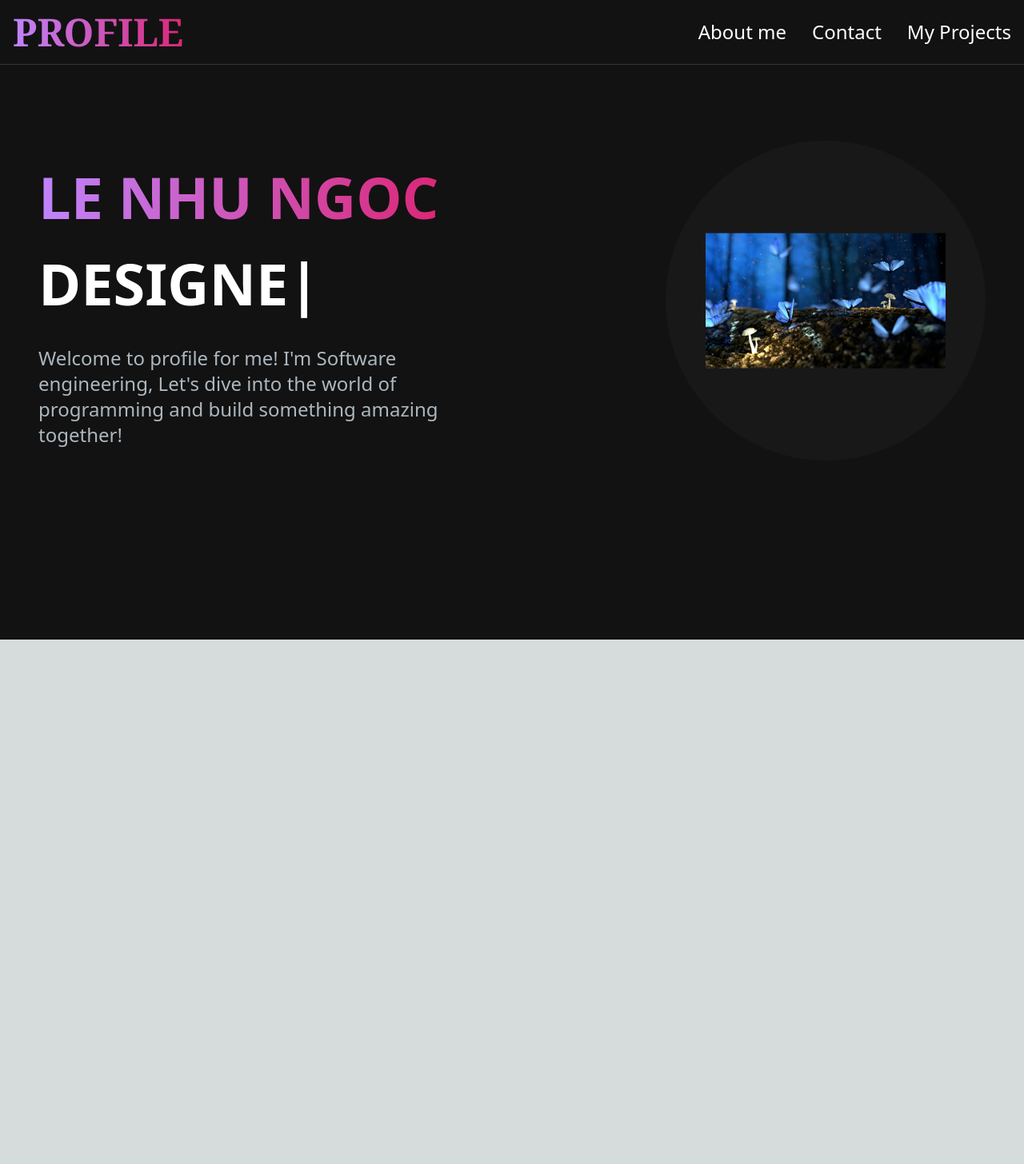
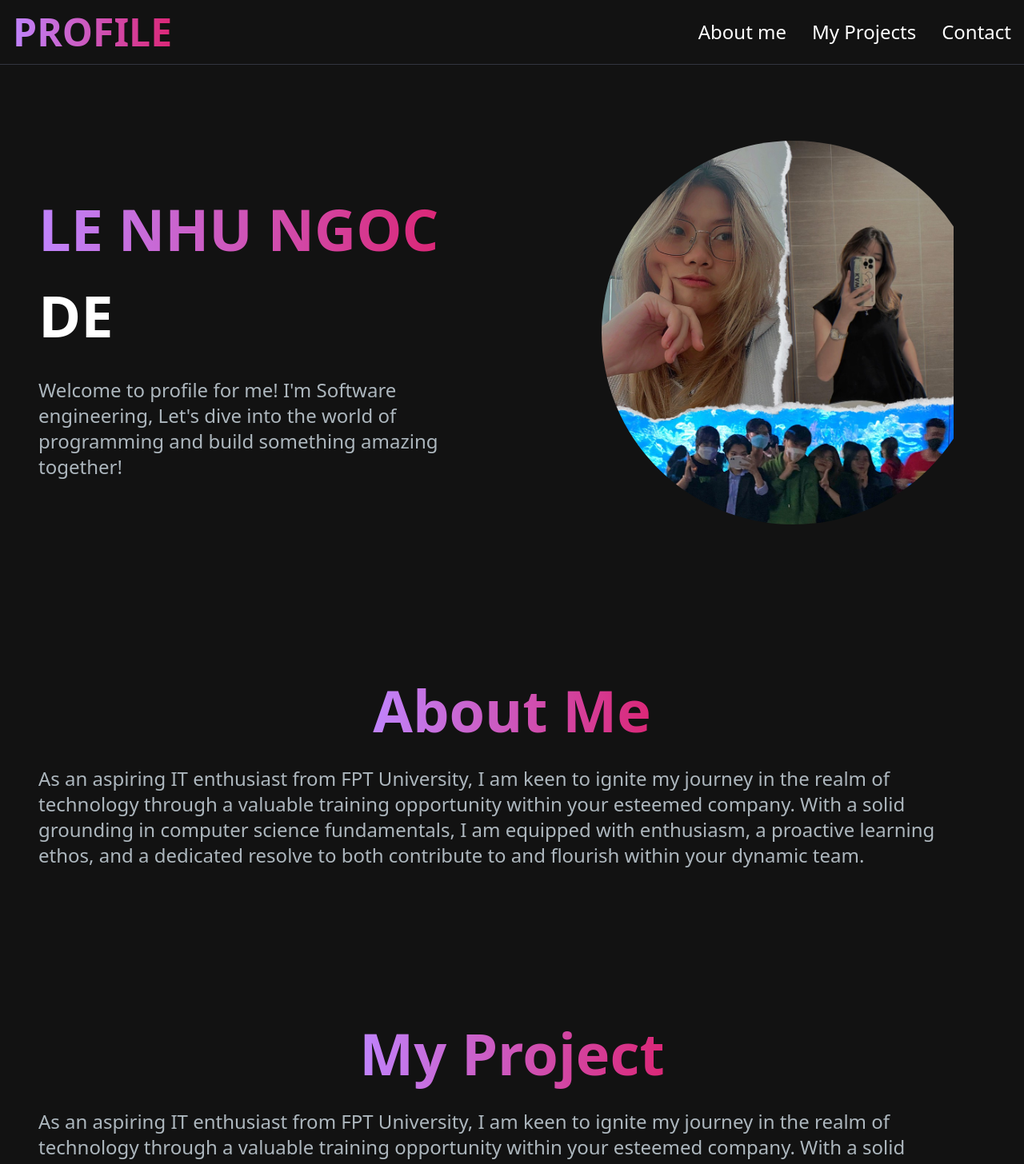
Before and after one commit to LeNhuNgoc-Len/my-profiles, a Next.js app: page / in a window 1280 px wide. Shown: the top 1456 px of the page at 80% size. Before the commit the page ends 800 px from the top, so only its background shows below. Built offline with nearby package versions, Linux system fonts and the light colour scheme.

Commit message:
update about me

```diff
--- a/src/components/Navbar.tsx
+++ b/src/components/Navbar.tsx
@@ -5,13 +5,13 @@ const Navbar = () => {
   return (
     <nav className="fixed w-full top-0 left-0 right-0 z-10 bg-[#121212] bg-opacity-100 border-b border-[#33353F]">
       <div className="container mx-auto flex items-center justify-between px-4 py-2 lg:py-4">
-        <span className="text-3xl md:text-5xl font-bold text-transparent bg-clip-text bg-gradient-to-r from-purple-400 to-pink-600 font-serif">
+        <span className="text-3xl md:text-5xl font-bold text-transparent bg-clip-text bg-gradient-to-r from-purple-400 to-pink-600">
           PROFILE
         </span>
         <div className="flex space-x-8 text-lg md:text-xl lg:text-2xl">
           <a href="#about" className="text-white hover:text-purple-400 transition duration-300">About me</a>
+          <a href="#projects" className="text-white hover:text-purple-400 transition duration-300">My Projects</a>
           <a href="#contact" className="text-white hover:text-purple-400 transition duration-300">Contact</a>
-          <a href="#projects" className="text-white hover:text-purple-400 transition duration-300">My Projects</a>
         </div>
       </div>
     </nav>
--- a/src/components/Sections.tsx
+++ b/src/components/Sections.tsx
@@ -1,4 +1,3 @@
-"use client";
 import React from "react";
 import Image from "next/image";
 import { TypeAnimation } from "react-type-animation";
@@ -35,18 +34,41 @@ const Sections = () => {
           </p>
         </div>
         <div className="flex justify-center lg:justify-end">
-          <div className="rounded-full bg-[#181818] w-[250px] h-[250px] lg:w-[400px] lg:h-[400px] relative">
+          <div className="rounded-full overflow-hidden w-[320px] h-[320px] lg:w-[480px] lg:h-[480px] ">
             <Image
-              src="/images/pexels-pixabay-326055.jpg"
+              src="/images/z4602479205900_1c17e46b34fc815eb564c1f9264663e3.jpg"
               alt="avatar image"
-              className="absolute transform -translate-x-1/2 -translate-y-1/2 top-1/2 left-1/2"
-              width={300}
-              height={300}
+              className="object-cover"
+              width={440}
+              height={440}
             />
           </div>
         </div>
+
+      </div>
+      <div className="my-6 lg:my-12">
+      <h1 className="text-white mb-4 text-4xl sm:text-5xl lg:text-7xl lg:leading-normal font-extrabold text-center mt-[15%]">
+          <span className="text-transparent bg-clip-text bg-gradient-to-r from-purple-400 to-pink-600">
+            About Me
+          </span>
+        </h1>
+          <p className="text-[#ADB7BE] text-lg sm:text-xl lg:text-2xl text-center lg:text-left">
+            {data.content}
+          </p>
+      </div>
+
+      <div className="my-6 lg:my-12">
+      <h1 className="text-white mb-4 text-4xl sm:text-5xl lg:text-7xl lg:leading-normal font-extrabold text-center mt-[15%]">
+          <span className="text-transparent bg-clip-text bg-gradient-to-r from-purple-400 to-pink-600">
+            My Project
+          </span>
+        </h1>
+          <p className="text-[#ADB7BE] text-lg sm:text-xl lg:text-2xl text-center lg:text-left">
+            {data.content}
+          </p>
       </div>
     </div>
+
   );
 };
 
--- a/src/data/profile.json
+++ b/src/data/profile.json
@@ -1,5 +1,6 @@
 
 {
     "name":"LE NHU NGOC",
-    "bio":"Welcome to profile for me! I'm Software engineering, Let's dive into the world of programming and build something amazing together!"
+    "bio":"Welcome to profile for me! I'm Software engineering, Let's dive into the world of programming and build something amazing together!",
+    "content": "As an aspiring IT enthusiast from FPT University, I am keen to ignite my journey in the realm of technology through a valuable training opportunity within your esteemed company. With a solid grounding in computer science fundamentals, I am equipped with enthusiasm, a proactive learning ethos, and a dedicated resolve to both contribute to and flourish within your dynamic team."
 }
```
Also changed, not shown: public/images/pexels-pixabay-326055.jpg (deleted), public/images/z4602479205900_1c17e46b34fc815eb564c1f9264663e3.jpg (added).
